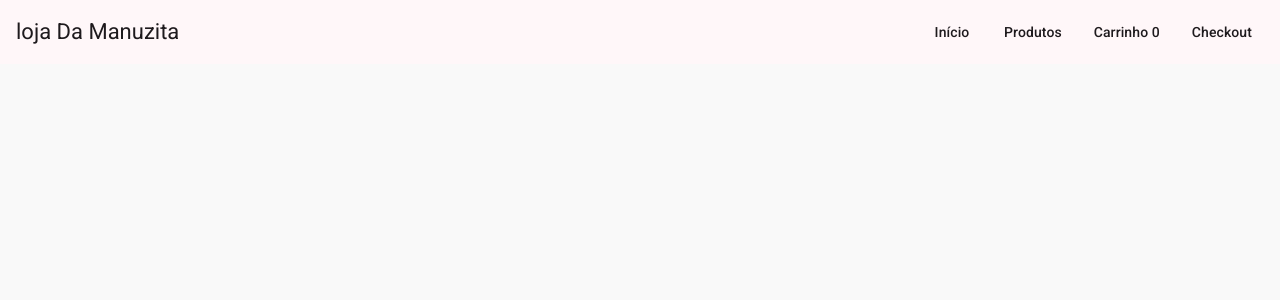
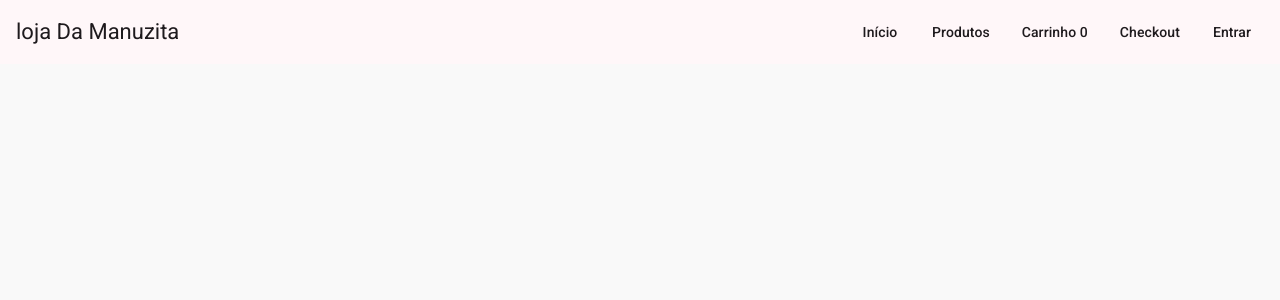
Before and after one commit to manuzita-12/-e-commerce, an Angular app: page / in a window 1280 px wide. Shown: the top 300 px of the page. Built offline with nearby package versions, Linux system fonts and the light colour scheme.

Commit message:
feat: adiciona condicional de exibição para usuário logado

```diff
--- a/src/app/shared/layout/header/header.html
+++ b/src/app/shared/layout/header/header.html
@@ -8,4 +8,11 @@
 <button mat-button routerLink="/carrrinho">Carrinho  {{quantidadeHeader()}}</button>
 <button mat-button routerLink="/checkout">Checkout</button>
 
+@if(usuarioLogado()){
+    <span class="email-usuario">{{ usuarioAtual()?.email }}</span>
+    <button mat-button type="button" (click)="sair()">Sair</button>
+} @else{
+    <button mat-button routerLink="/login">Entrar</button>
+}
+
 </mat-toolbar>
```
